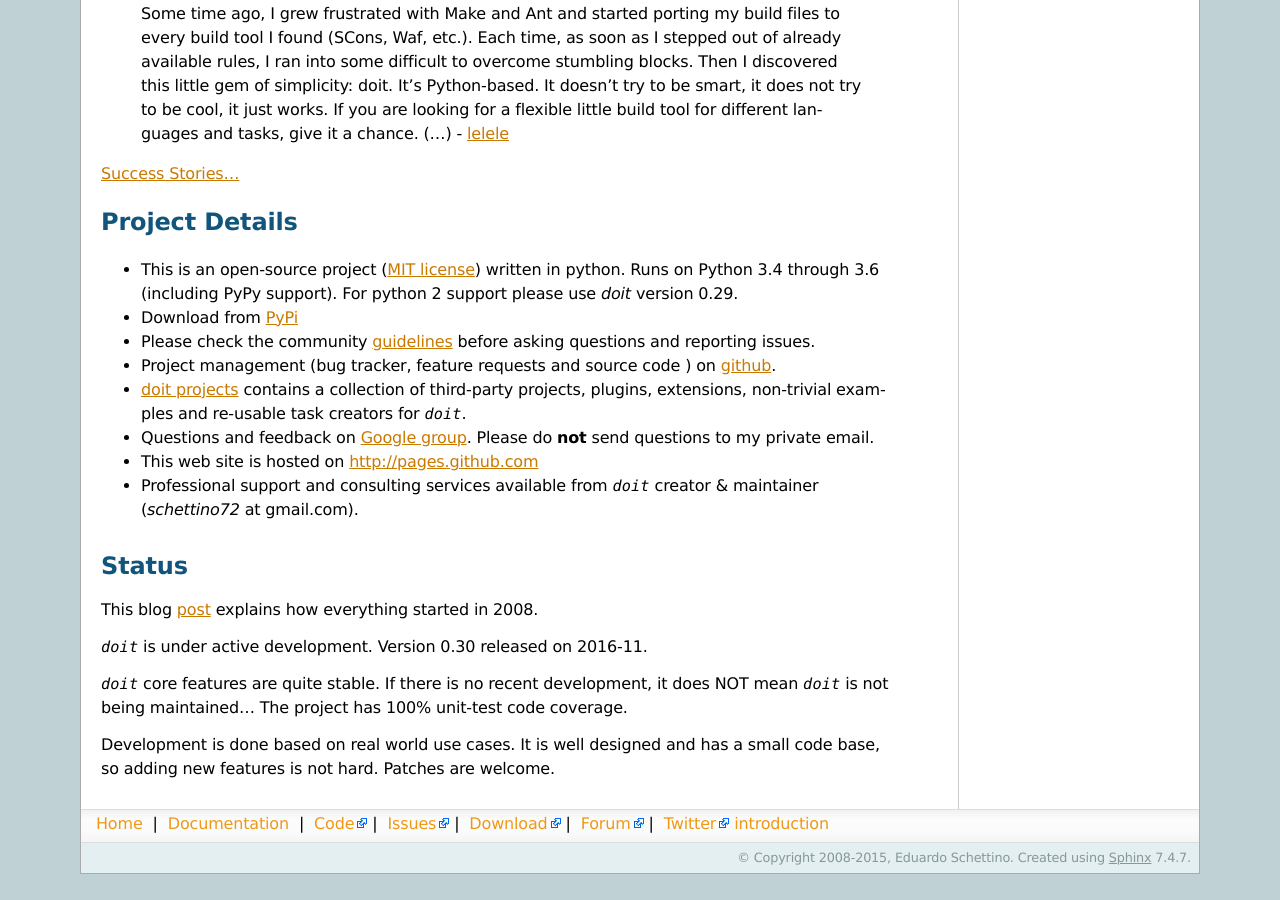
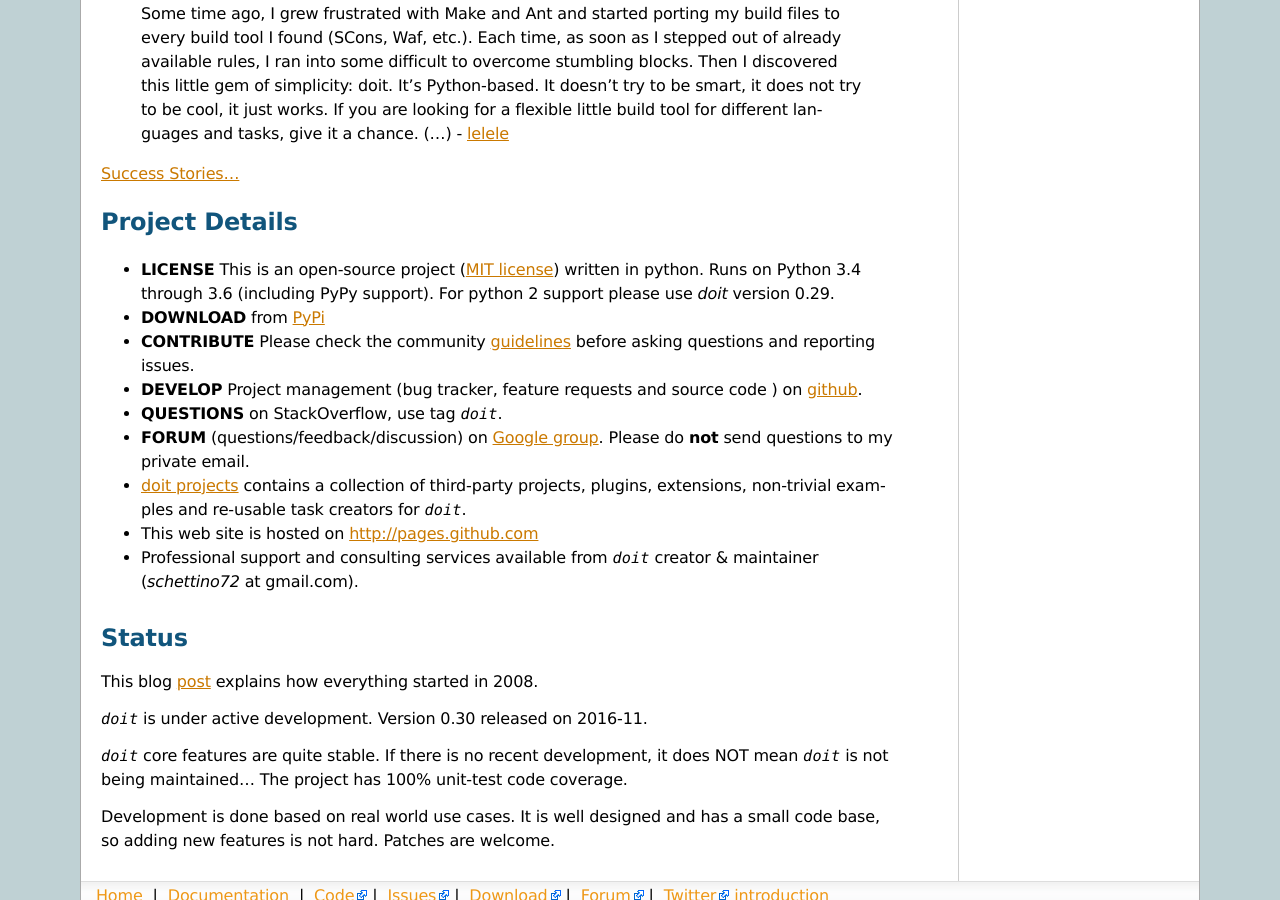
Before and after one commit to pydoit/doit, a Sphinx documentation site: the page built from doc/index.rst, in a window 1280 px wide and 900 px high, scrolled down 3135 px. Built offline with Sphinx 7.4.7, drawn with Linux system fonts in a browser that asks for light colours; before the commit the page ends 4009 px from its top, so only the background shows below that.

Commit message:
refs #213: promote StackOverflow for question/answer.

```diff
--- a/doc/dictionary.txt
+++ b/doc/dictionary.txt
@@ -118,6 +118,7 @@
 Segata
 SetupSample
 SkOink
+StackOverflow
 Subclassing
 TODO
 TaskError
--- a/doc/index.rst
+++ b/doc/index.rst
@@ -161,19 +161,21 @@
 Project Details
 ===============
 
-* This is an open-source project
+* **LICENSE** This is an open-source project
   (`MIT license <http://opensource.org/licenses/mit-license.php>`_)
   written in python. Runs on Python 3.4 through 3.6 (including PyPy support). For python 2 support please use *doit* version 0.29.
 
-* Download from `PyPi <http://pypi.python.org/pypi/doit>`_
+* **DOWNLOAD** from `PyPi <http://pypi.python.org/pypi/doit>`_
 
-* Please check the community `guidelines <https://github.com/pydoit/doit/blob/master/CONTRIBUTING.md>`_ before asking questions and reporting issues.
+* **CONTRIBUTE** Please check the community `guidelines <https://github.com/pydoit/doit/blob/master/CONTRIBUTING.md>`_ before asking questions and reporting issues.
 
-* Project management (bug tracker, feature requests and source code ) on `github <https://github.com/pydoit/doit>`_.
+* **DEVELOP** Project management (bug tracker, feature requests and source code ) on `github <https://github.com/pydoit/doit>`_.
+
+* **QUESTIONS** on StackOverflow, use tag `doit`.
+
+* **FORUM** (questions/feedback/discussion) on `Google group <http://groups.google.co.in/group/python-doit>`_. Please do **not** send questions to my private email.
 
 * `doit projects <https://github.com/pydoit/doit/wiki/powered-by-doit>`_ contains a collection of third-party projects, plugins, extensions, non-trivial examples and re-usable task creators for `doit`.
-
-* Questions and feedback on `Google group <http://groups.google.co.in/group/python-doit>`_. Please do **not** send questions to my private email.
 
 * This web site is hosted on http://pages.github.com
 
```
Also changed, not shown: CONTRIBUTING.md (+4 -2 lines).
